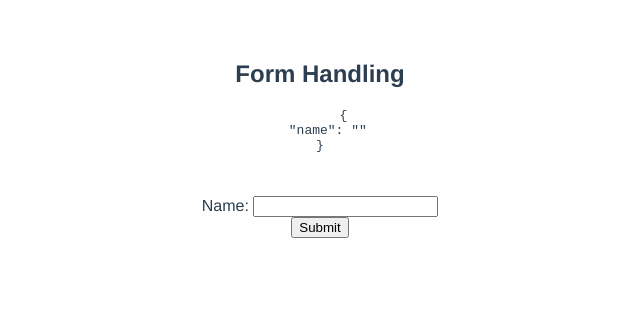
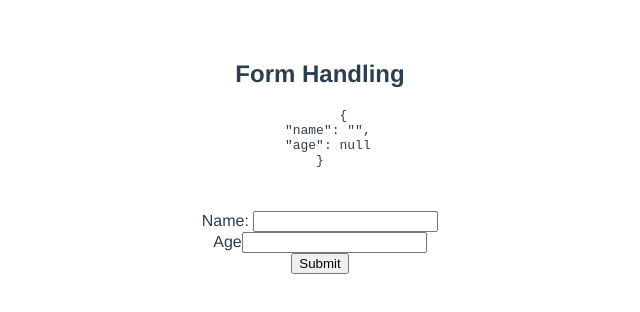
Before and after one commit to 28yashverma/Vue_Js_Basics, a Vue app: page / in a window 1280 px wide. Shown: the top 312 px of the page, without its empty margins (320-960 px from the left). Built offline with nearby package versions, Linux system fonts and the light colour scheme.

Commit message:
Modifiers

```diff
--- a/src/App.vue
+++ b/src/App.vue
@@ -6,10 +6,14 @@
       {{ formValues.name }}
     </pre>
   </div>
-  <form @submit="submitform">
+  <form @submit.prevent="submitform">
     <div>
       <label for="name">Name: </label>
-      <input type="text" id="name" v-model="formValues.name">
+      <input type="text" id="name" v-model.trim="formValues.name">
+    </div>
+    <div>
+      <label for="age">Age</label>
+      <input type="number" id="age" v-model.number.lazy="formValues.age">
     </div>
     <div>
       <button >Submit</button>
@@ -26,13 +30,14 @@ export default {
   data() {
     return {
       formValues: {
-        name: ''
+        name: '',
+        age: null
       }
     };
   },
   methods: {
-    submitform(event) {
-      event.preventDefault()
+    submitform() {
+
       console.log('Form values', this.formValues)
     }
   },
```
